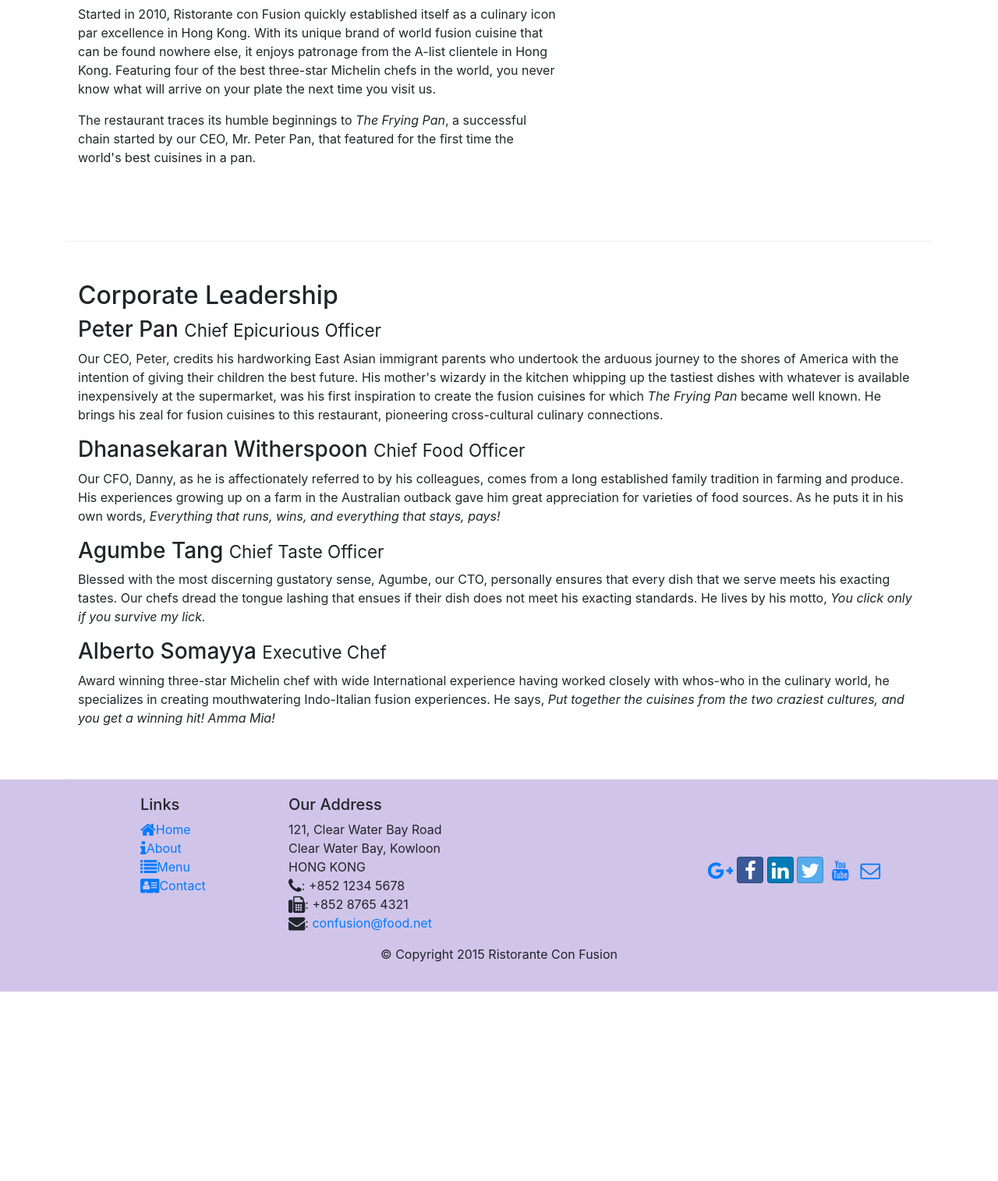
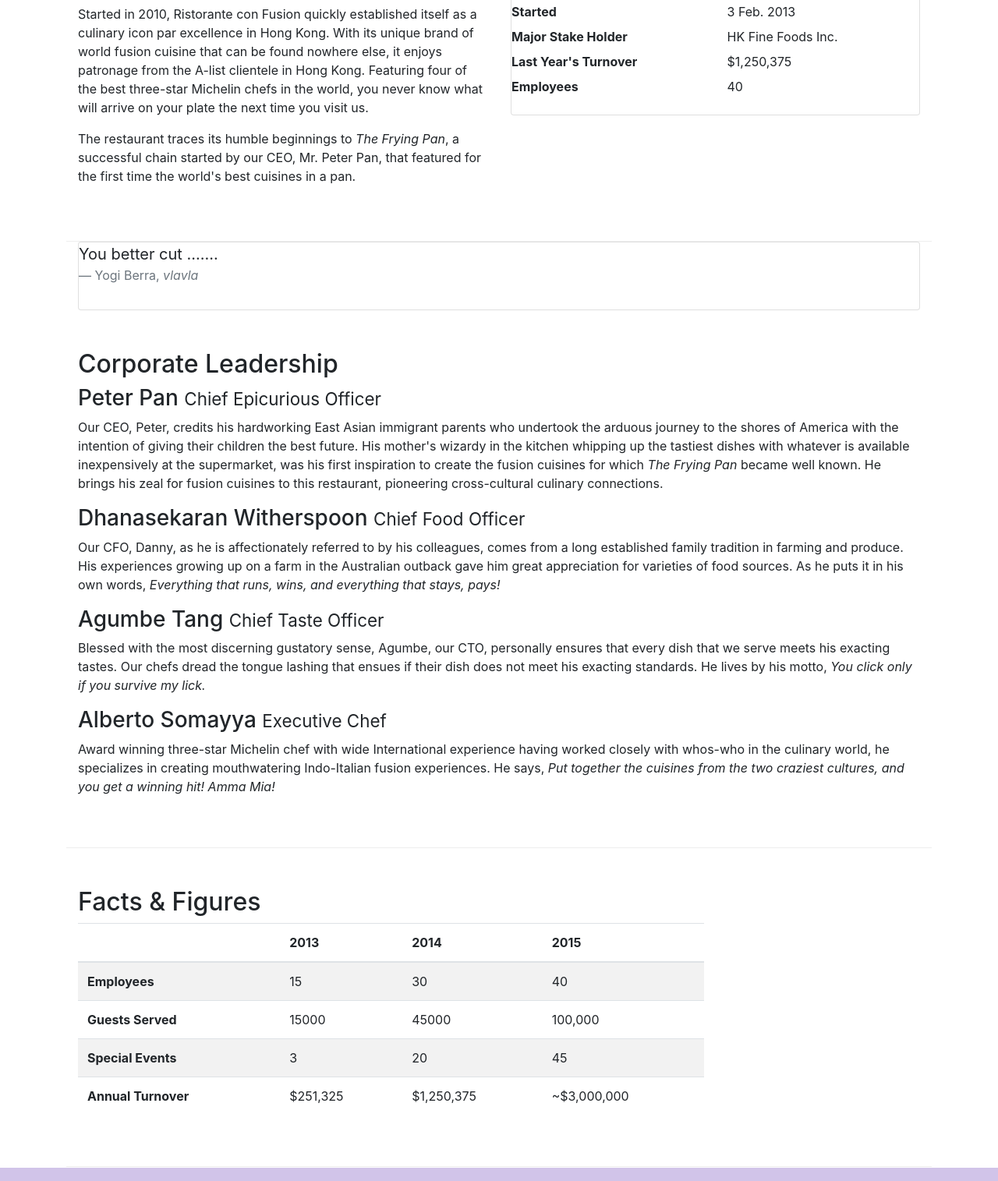
Before and after one commit to NH1900/MyRicePo_Bootstrap, a website: page aboutus.html in a window 1280 px wide. Shown: the part 465-1980 px from the top of the page at 78% size. Before the commit the page ends 1737 px from the top, so only its background shows below. Drawn offline with nearby package versions, Linux system fonts and the light colour scheme.

Commit message:
form_card_table_image_media

```diff
--- a/aboutus.html
+++ b/aboutus.html
@@ -58,16 +58,41 @@
 
     <div class="container">
         <div class="row row-content">
-            <div class="col-sm-7 col-mid-7">
+            <div class="col-sm-6">
                 <h2>Our History</h2>
                 <p>Started in 2010, Ristorante con Fusion quickly established itself as a culinary icon par excellence in Hong Kong. With its unique brand of world fusion cuisine that can be found nowhere else, it enjoys patronage from the A-list clientele in Hong Kong.  Featuring four of the best three-star Michelin chefs in the world, you never know what will arrive on your plate the next time you visit us.</p>
                 <p>The restaurant traces its humble beginnings to <em>The Frying Pan</em>, a successful chain started by our CEO, Mr. Peter Pan, that featured for the first time the world's best cuisines in a pan.</p>
             </div>
             <div class="col-sm">
+                <div class="card">
+                    <h3 class="class-header bg-primary text-white">Facts at a Glance</h3>
+                    <div class="card-block">
+                        <dl class="row">
+                            <dt class="col-6">Started</dt>
+                            <dd class="col-6">3 Feb. 2013</dd>
+                            <dt class="col-6">Major Stake Holder</dt>
+                            <dd class="col-6">HK Fine Foods Inc.</dd>
+                            <dt class="col-6">Last Year's Turnover</dt>
+                            <dd class="col-6">$1,250,375</dd>
+                            <dt class="col-6">Employees</dt>
+                            <dd class="col-6">40</dd>
+                        </dl>
+                    </div>
+                </div>
             </div>
         </div>
-
-
+        <div class="col-12">
+            <div class="card card-block bg-faded">
+                <blockquote class="blockquote" >
+                    <p class="mb-0">
+                        You better cut .......
+                        <footer class="blockquote-footer">Yogi Berra,
+                            <cite title="SourceTitle">vlavla</cite>
+                        </footer>
+                    </p>
+                </blockquote>
+            </div>
+        </div>
         <div class="row row-content">
             <div class="col-sm">
                 <h2>Corporate Leadership</h2>
@@ -81,7 +106,54 @@
                 <p class="hidden-xs-down">Award winning three-star Michelin chef with wide International experience having worked closely with whos-who in the culinary world, he specializes in creating mouthwatering Indo-Italian fusion experiences. He says, <em>Put together the cuisines from the two craziest cultures, and you get a winning hit! Amma Mia!</em></p>
             </div>
        </div>
+       <div>
+            <div class="row row-content">
+                <div class="col-xs-12 col-sm-9">
+                <h2> Facts &amp; Figures</h2>
+                <div class="table-responsive">
+                        <table class="table table-striped">
+                        <thead class="thead-inverse">
+                            <tr>
+                                <th>&nbsp;</th>
+                                <th>2013</th>
+                                <th>2014</th>
+                                <th>2015</th>
+                            </tr>
+                        </thead>
+                        <tbody>
+                            <tr>
+                                <th>Employees</th>
+                                <td>15</td>
+                                <td>30</td>
+                                <td>40</td>
+                            </tr>
+                            <tr>
+                                <th>Guests Served</th>
+                                <td>15000</td>
+                                <td>45000</td>
+                                <td>100,000</td>
+                            </tr>
+                            <tr>
+                                <th>Special Events</th>
+                                <td>3</td>
+                                <td>20</td>
+                                <td>45</td>
+                            </tr>
+                            <tr>
+                                <th>Annual Turnover</th>
+                                <td>$251,325</td>
+                                <td>$1,250,375</td>
+                                <td>~$3,000,000</td>
+                            </tr>
+                        </tbody>
+                        </table>
+                    </div>
+                </div>
+            </div>
+            <div class="col-xs-12 col-sm-3">
 
+            </div>
+       </div>
     </div>
 
     <footer class="footer">
```
Also changed, not shown: index.html (+20 -7 lines), img/alberto.png (added), img/buffet.png (added), img/logo.png (added), img/uthappizza.png (added), 1 other file.
